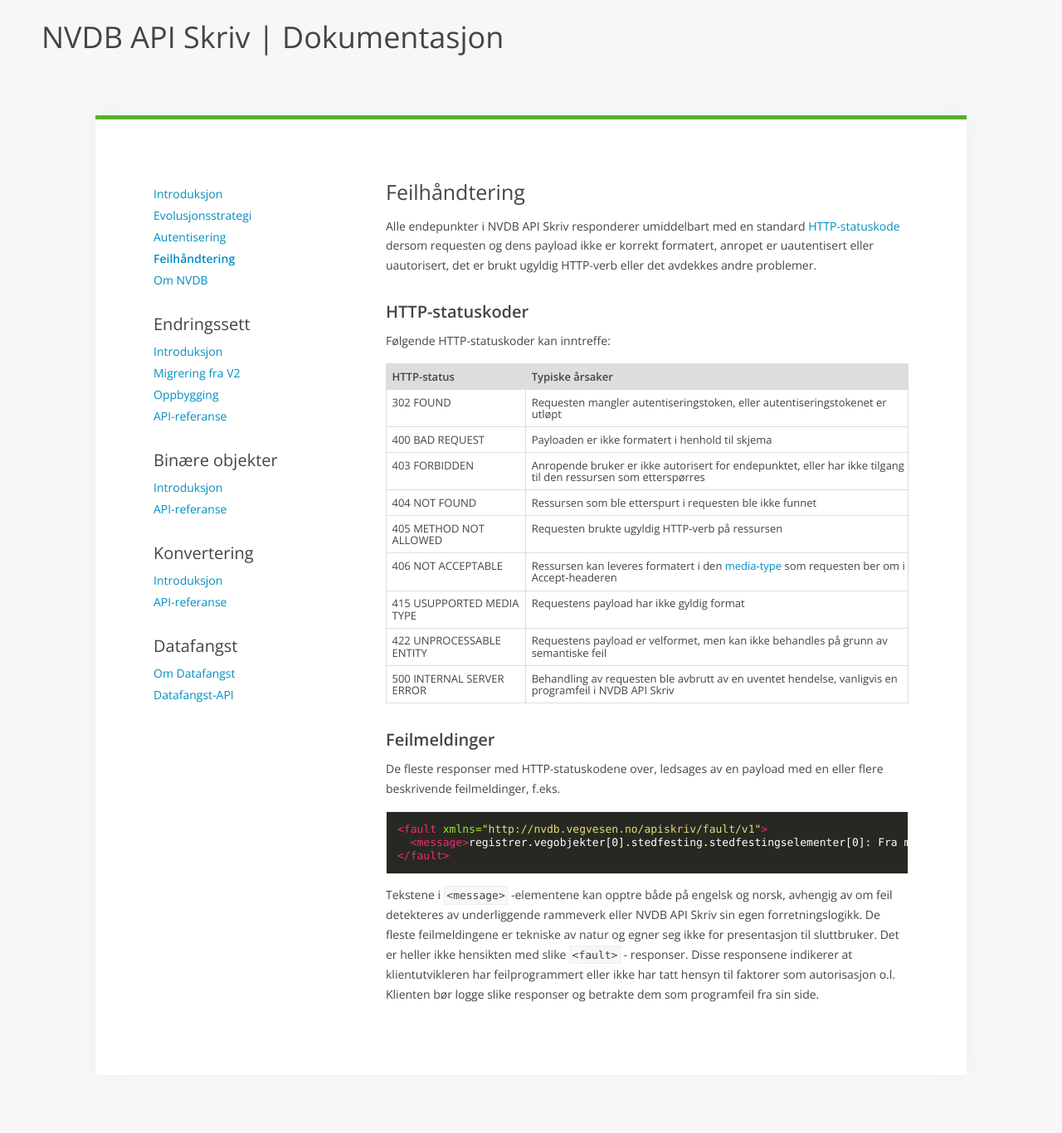
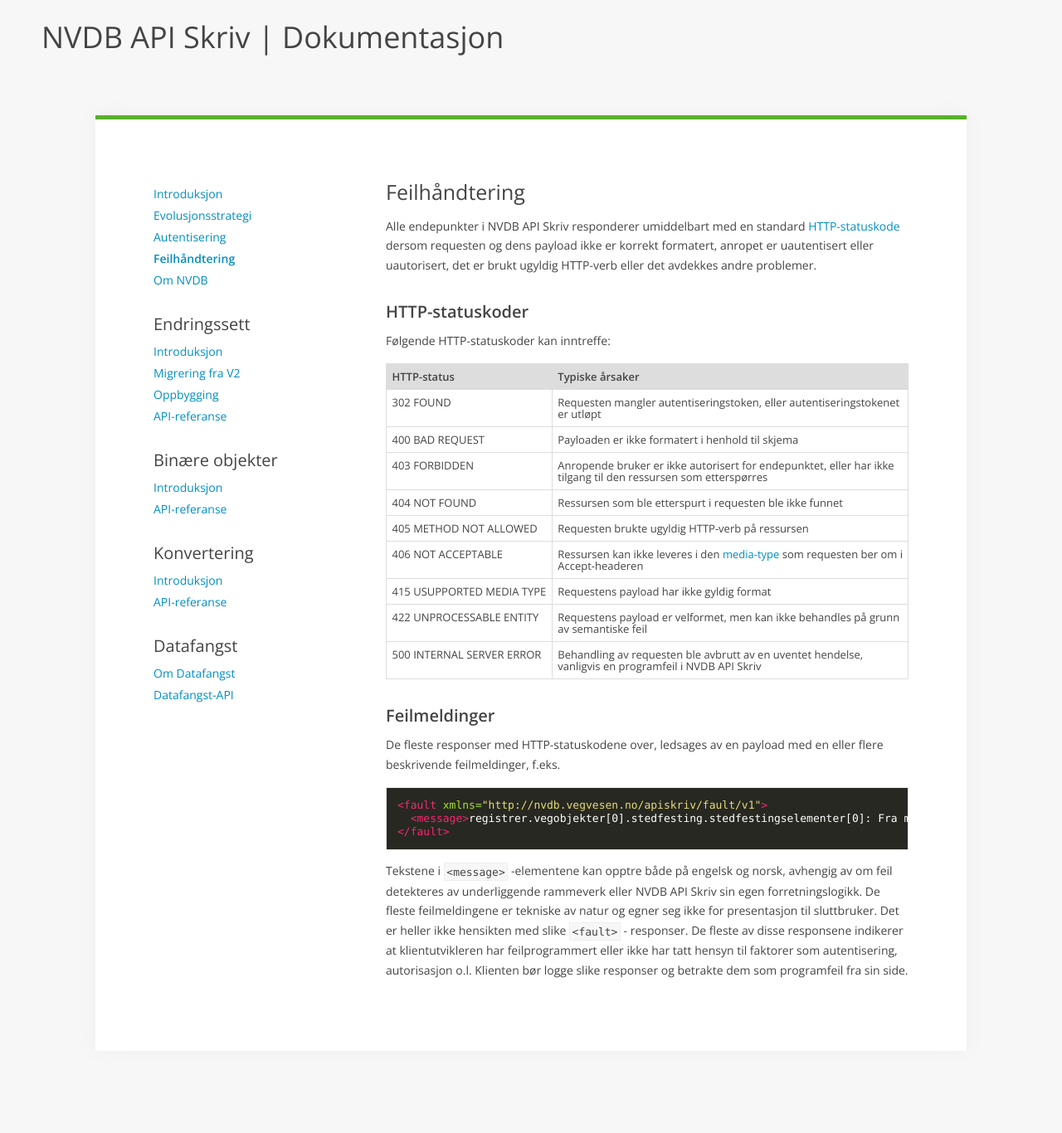
Before and after one commit to nvdb-vegdata/apiskrivdokumentasjon, a Jekyll site: the page built from feilhaandtering.md, in a window 1280 px wide. Shown: the whole page at 83% size. Built offline with Jekyll 4.4.1, drawn with Linux system fonts in a browser that asks for light colours; our own code applies the rules of GitHub Pages for plain Markdown files; after the commit the page ends 1337 px from its top, so only the background shows below that.

````diff
--- a/feilhaandtering.md
+++ b/feilhaandtering.md
@@ -15,15 +15,15 @@ Følgende HTTP-statuskoder kan inntreffe:
 
 HTTP-status|Typiske årsaker
 -|-
-302 FOUND|Requesten mangler autentiseringstoken, eller autentiseringstokenet er utløpt
-400 BAD REQUEST|Payloaden er ikke formatert i henhold til skjema
-403 FORBIDDEN|Anropende bruker er ikke autorisert for endepunktet, eller har ikke tilgang til den ressursen som etterspørres
-404	NOT FOUND|Ressursen som ble etterspurt i requesten ble ikke funnet
-405 METHOD NOT ALLOWED|Requesten brukte ugyldig HTTP-verb på ressursen
-406 NOT ACCEPTABLE|Ressursen kan leveres formatert i den [media-type](http://www.iana.org/assignments/media-types/media-types.xhtml) som requesten ber om i Accept-headeren
-415 USUPPORTED MEDIA TYPE|Requestens payload har ikke gyldig format
-422 UNPROCESSABLE ENTITY|Requestens payload er velformet, men kan ikke behandles på grunn av semantiske feil
-500 INTERNAL SERVER ERROR|Behandling av requesten ble avbrutt av en uventet hendelse, vanligvis en programfeil i NVDB API Skriv
+302&nbsp;FOUND|Requesten mangler autentiseringstoken, eller autentiseringstokenet er utløpt
+400&nbsp;BAD&nbsp;REQUEST|Payloaden er ikke formatert i henhold til skjema
+403&nbsp;FORBIDDEN|Anropende bruker er ikke autorisert for endepunktet, eller har ikke tilgang til den ressursen som etterspørres
+404&nbsp;NOT&nbsp;FOUND|Ressursen som ble etterspurt i requesten ble ikke funnet
+405&nbsp;METHOD&nbsp;NOT&nbsp;ALLOWED|Requesten brukte ugyldig HTTP-verb på ressursen
+406&nbsp;NOT&nbsp;ACCEPTABLE|Ressursen kan ikke leveres i den [media-type](http://www.iana.org/assignments/media-types/media-types.xhtml) som requesten ber om i Accept-headeren
+415&nbsp;USUPPORTED&nbsp;MEDIA&nbsp;TYPE|Requestens payload har ikke gyldig format
+422&nbsp;UNPROCESSABLE&nbsp;ENTITY|Requestens payload er velformet, men kan ikke behandles på grunn av semantiske feil
+500&nbsp;INTERNAL&nbsp;SERVER&nbsp;ERROR|Behandling av requesten ble avbrutt av en uventet hendelse, vanligvis en programfeil i NVDB API Skriv
 
 ### Feilmeldinger
 
@@ -37,6 +37,6 @@ De fleste responser med HTTP-statuskodene over, ledsages av en payload med en el
 
 Tekstene i ```<message>``` -elementene kan opptre både på engelsk og norsk, avhengig av om feil detekteres av underliggende rammeverk
 eller NVDB API Skriv sin egen forretningslogikk. De fleste feilmeldingene er tekniske av natur og egner seg ikke for presentasjon
-til sluttbruker. Det er heller ikke hensikten med slike ```<fault>``` - responser. Disse responsene indikerer
-at klientutvikleren har feilprogrammert eller ikke har tatt hensyn til faktorer som autorisasjon o.l. Klienten bør logge slike
+til sluttbruker. Det er heller ikke hensikten med slike ```<fault>``` - responser. De fleste av disse responsene indikerer
+at klientutvikleren har feilprogrammert eller ikke har tatt hensyn til faktorer som autentisering, autorisasjon o.l. Klienten bør logge slike
 responser og betrakte dem som programfeil fra sin side.
````
Also changed, not shown: autentisering.md (+1 -1 lines).
